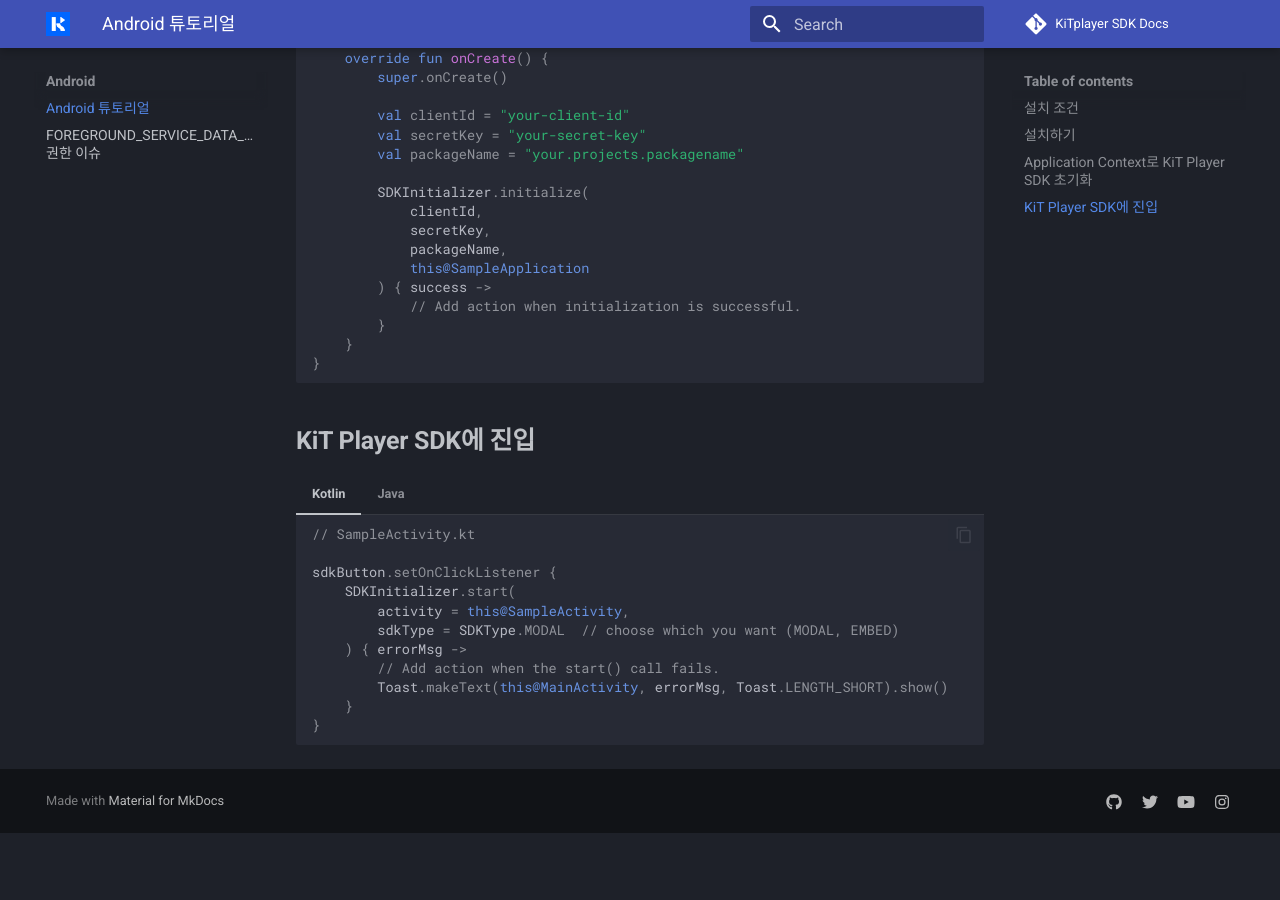
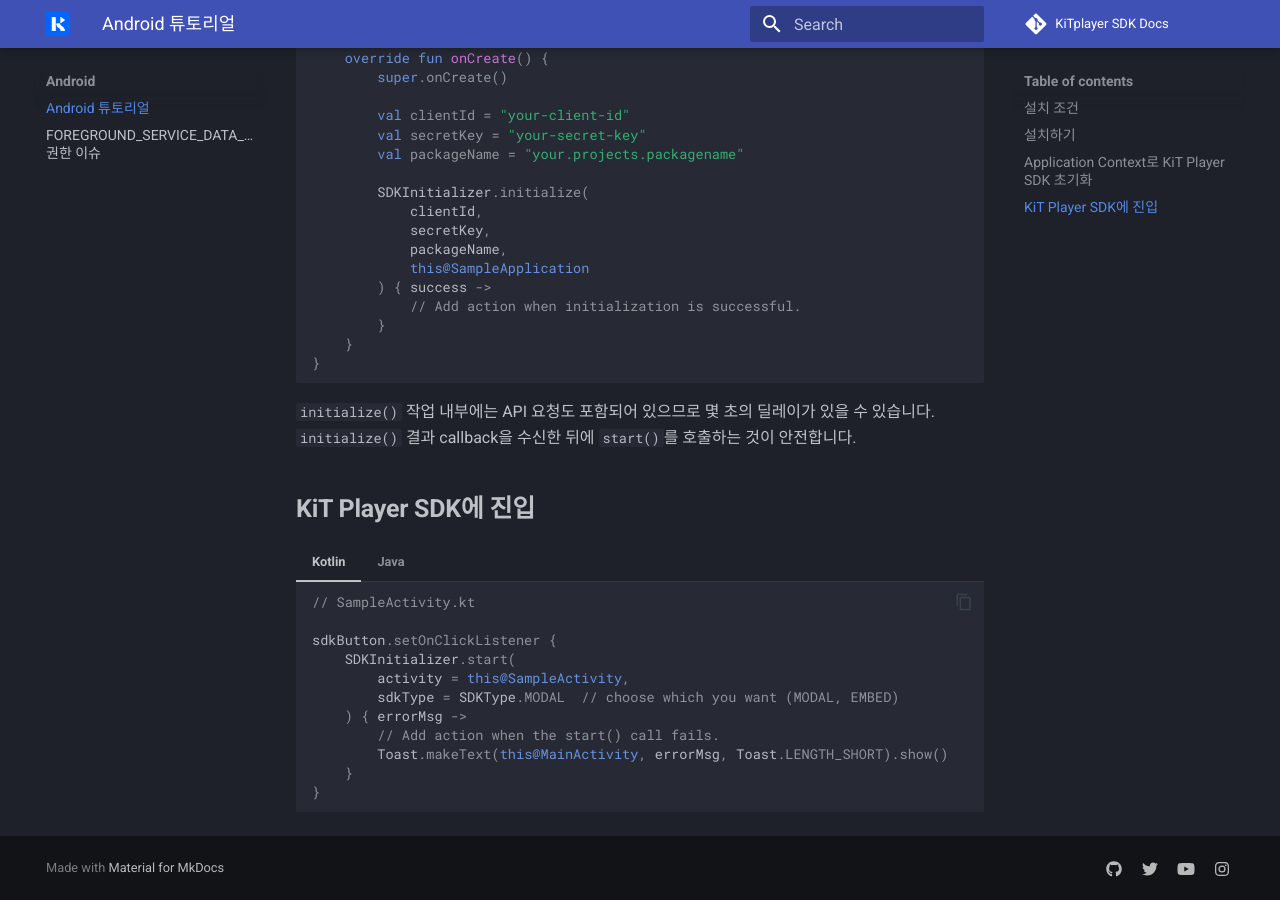
Before and after one commit to kitbetter-web/kit-player-sdk-docs, an MkDocs documentation site: the page built from docs/Android/tutorial.md, in a window 1280 px wide and 900 px high, scrolled down 1295 px. Built offline with MkDocs 1.6.1 and Material for MkDocs 9.7.7, drawn with Linux system fonts in a browser that asks for light colours; comment, search, counter and statistics services are not loaded; before the commit the page ends 2128 px from its top, so only the background shows below that.

Commit message:
설명 표기

````diff
--- a/docs/Android/tutorial.md
+++ b/docs/Android/tutorial.md
@@ -119,6 +119,9 @@
     }
     ```
 
+`initialize()` 작업 내부에는 API 요청도 포함되어 있으므로 몇 초의 딜레이가 있을 수 있습니다.
+`initialize()` 결과 callback을 수신한 뒤에 `start()`를 호출하는 것이 안전합니다.
+
 ## __KiT Player SDK에 진입__
 === "Kotlin"
 
````
